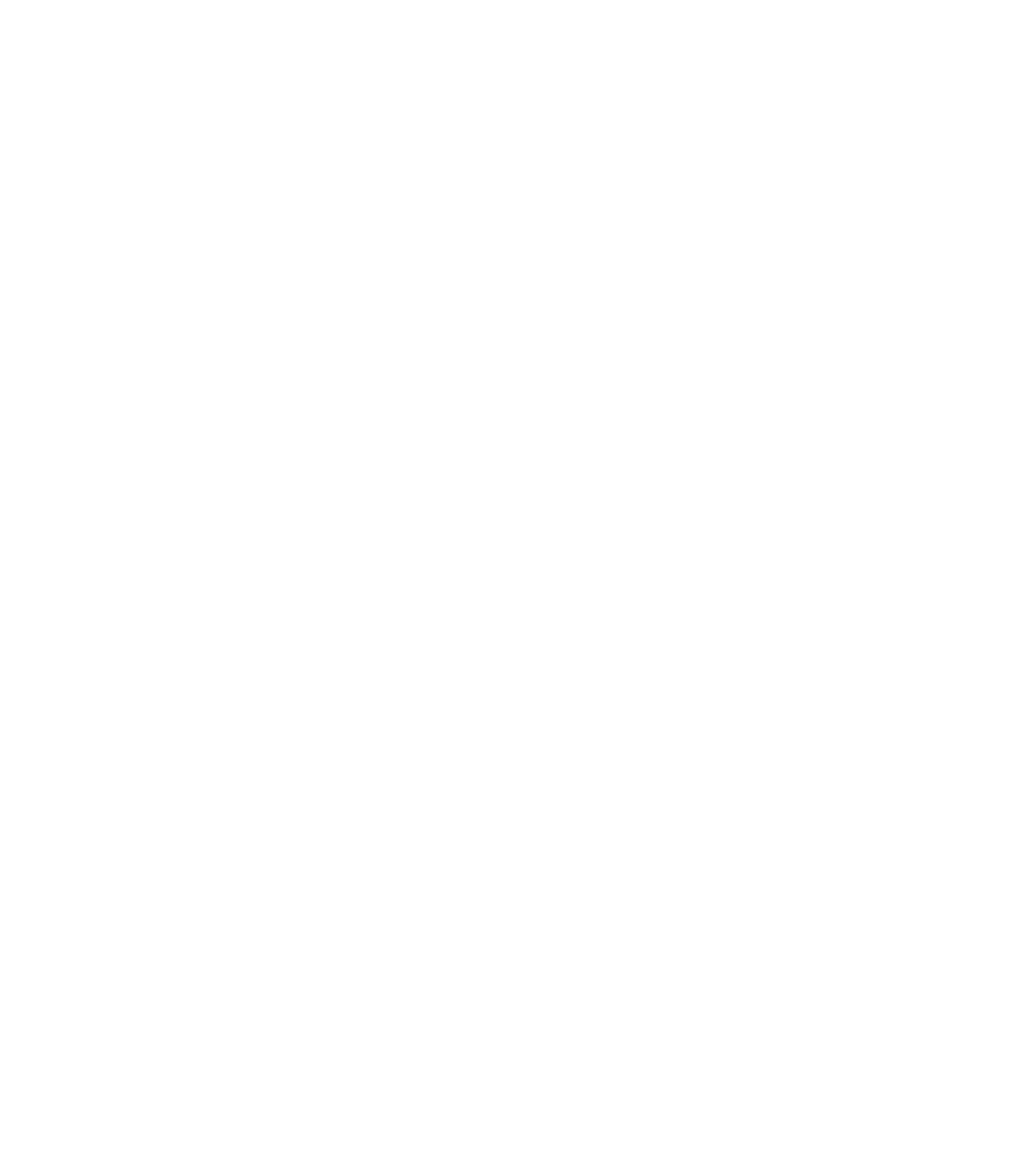
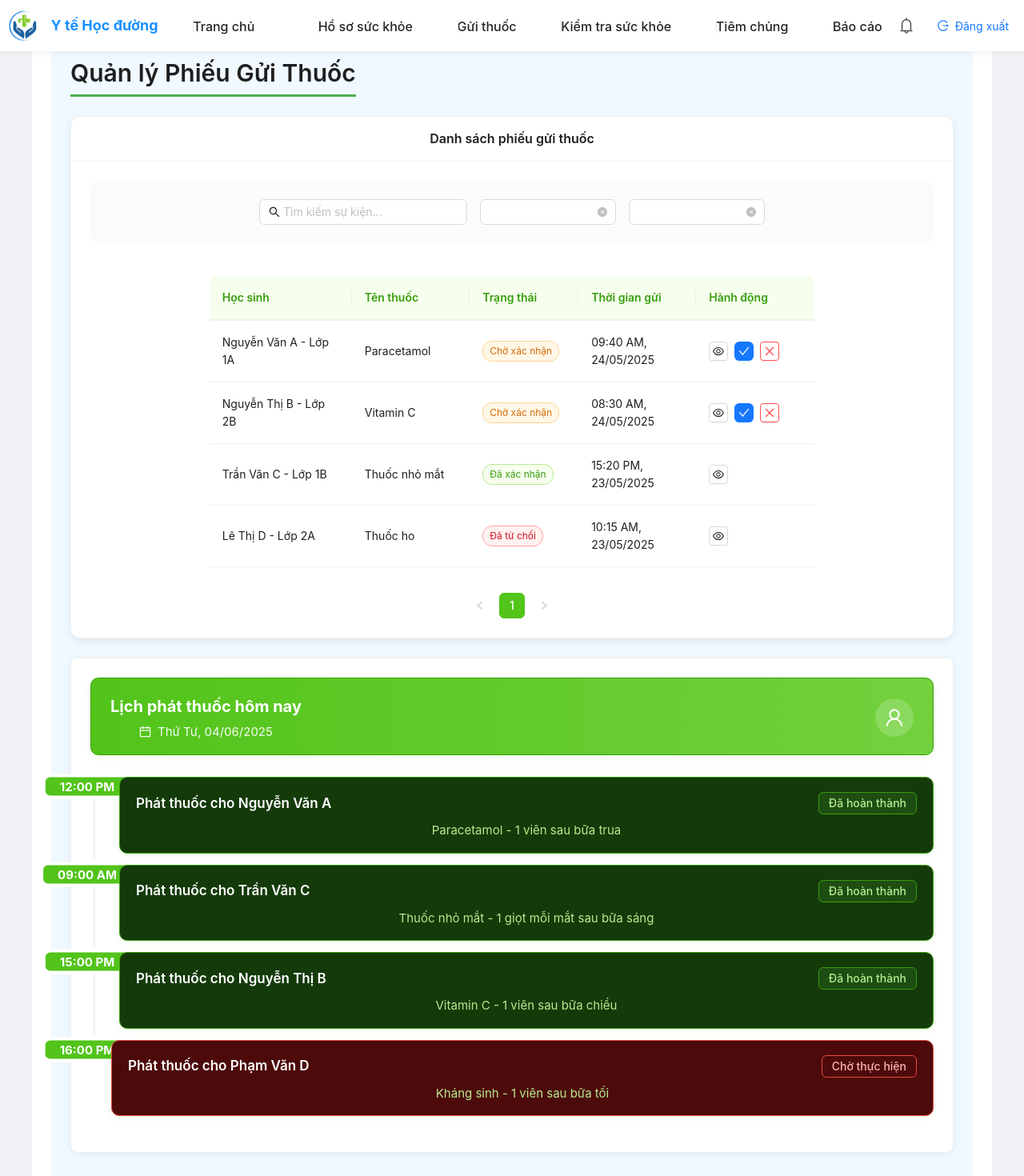
Before and after one commit to SWP391-SE1851-Team3/SWP391_FE, a React (Vite) app: page /manage-medication in a window 1280 px wide. Before the commit this address had no page. Shown: the top 1470 px of the page at 80% size. Before the commit the page ends 800 px from the top, so only its background shows below. Built offline with nearby package versions, Linux system fonts and the light colour scheme; sample sign-in values are in the browser's storage.

Commit message:
Manage-MedicationV2MedicationV2

```diff
--- a/src/pages/school-nurse/manage-medication/Medication.css
+++ b/src/pages/school-nurse/manage-medication/Medication.css
@@ -1,181 +1,241 @@
-.medication-management {
+/* Responsive styles */
+@media (min-width: 768px) {
+  .user-info {
+    display: block;
+  }
+}
+
+.user-info {
+  display: none;
+  text-align: right;
+}
+
+/* Medication Management Styles */
+.medical-management-app {
   max-width: 1400px;
   margin: 0 auto;
   padding: 24px;
-  background-color: #f0f4f0;
+  background-color: #f0f9ff;
   min-height: 100vh;
 }
 
-.header {
+/* Header */
+.app-header {
+  margin-bottom: 24px;
   text-align: center;
-  margin-bottom: 32px;
 }
 
-.page-title {
-  color: #2d5a2d !important;
-  font-weight: 600;
+.app-title {
+  font-size: 28px;
+  font-weight: bold;
+  color: #389e0d;
   margin: 0;
   border-bottom: 3px solid #4CAF50;
   display: inline-block;
   padding-bottom: 8px;
 }
 
+/* Card chính */
 .main-card {
+  border-radius: 12px;
   margin-bottom: 24px;
-  box-shadow: 0 4px 12px rgba(0, 0, 0, 0.1);
-  border-radius: 12px;
-  border: none;
+  box-shadow: 0 4px 12px rgba(0, 0, 0, 0.08);
 }
 
-.filter-section {
+/* Bộ lọc */
+.filters-section {
+  background: #fafbfa;
+  border-radius: 12px;
+  padding: 24px 16px;
   margin-bottom: 24px;
-  padding: 20px;
-  background-color: #fafafa;
-  border-radius: 8px;
-  border: 1px solid #e8f5e8;
+  display: flex;
+  justify-content: center;
+  align-items: center;
+  width: 100%;
+  max-width: 100%;
+  box-sizing: border-box;
+}
+
+.main-card .filter-section {
+  margin-left: 0;
+  margin-right: 0;
+  width: 100%;
 }
 
 .search-input {
   border-radius: 6px;
 }
 
-.filter-btn {
-  background-color: #4CAF50;
-  border-color: #4CAF50;
-  color: white;
-  border-radius: 6px;
+/* Table */
+.events-table .ant-table-thead > tr > th {
+  background: #f6ffed;
+  color: #389e0d;
+  font-weight: 600;
 }
 
-.filter-btn:hover {
-  background-color: #45a049 !important;
-  border-color: #45a049 !important;
+.events-table .ant-table-tbody > tr > td {
+  background: #fff;
 }
 
-.medication-table {
-  background: white;
-  border-radius: 8px;
-}
-
-.medication-table .ant-table-thead > tr > th {
-  background-color: #f8f9fa;
-  border-bottom: 2px solid #4CAF50;
-  font-weight: 600;
-  color: #2d5a2d;
-}
-
-.medication-table .ant-table-tbody > tr:hover > td {
-  background-color: #f0f9f0;
-}
-
-.ant-tag {
-  border-radius: 12px;
-  font-weight: 500;
-  padding: 2px 8px;
-}
-
-.pagination-wrapper {
+/* Pagination */
+.pagination-section {
   display: flex;
-  justify-content: center;
-  margin-top: 24px;
-  padding: 16px;
-}
-
-.schedule-card {
-  box-shadow: 0 4px 12px rgba(0, 0, 0, 0.1);
-  border-radius: 12px;
-  border: none;
-}
-
-.schedule-card .ant-card-head {
-  background-color: #f8f9fa;
-  border-bottom: 2px solid #4CAF50;
-}
-
-.schedule-card .ant-card-head-title {
-  color: #2d5a2d;
-  font-weight: 600;
-  font-size: 18px;
-}
-
-.medication-timeline {
+  justify-content: flex-end;
   margin-top: 16px;
 }
 
-.timeline-content {
-  padding: 12px 0;
+/* Lịch phát thuốc hôm nay */
+.header-card {
+  width: 100%;
+  max-width: 100%;
+  margin-left: 0;
+  margin-right: 0;
+  box-sizing: border-box;
+  background: linear-gradient(90deg, #52c41a 0%, #73d13d 100%);
+  border-radius: 10px;
+  padding: 20px 24px 16px 24px;
+  margin-bottom: 18px;
+  color: #fff;
+  box-shadow: 0 2px 8px rgba(82, 196, 26, 0.12);
+  border: 1.5px solid #389e0d;
 }
 
-.timeline-header {
+.header-title {
+  font-size: 20px;
+  font-weight: bold;
+  margin-bottom: 4px;
+  color: #fff;
+}
+
+.header-subtitle {
+  font-size: 15px;
+  opacity: 0.95;
+  color: #fff;
+  margin-bottom: 0;
+}
+
+.user-info {
+  text-align: right;
+  color: #fff;
+}
+
+.ant-avatar {
+  background-color: rgba(255,255,255,0.18) !important;
+}
+
+/* Timeline thuốc */
+.medication-timeline {
+  width: 100%;
+  max-width: 100%;
+  margin-top: 0;
+}
+.medication-timeline .ant-timeline-item {
+  padding-bottom: 0;
+}
+.medication-timeline .ant-timeline-item-content {
+  margin-top: 0;
+  margin-bottom: 0;
+  padding: 0;
+}
+.medication-timeline .timeline-card {
+  background: #143a0a;
+  border-radius: 10px;
+  padding: 18px 20px 14px 20px;
+  margin-bottom: 14px;
+  color: #fff;
+  border: 1px solid #1e4d13;
+  position: relative;
+  box-shadow: 0 2px 8px rgba(82, 196, 26, 0.10);
+  display: flex;
+  flex-direction: column;
+  gap: 6px;
+}
+.medication-timeline .timeline-card.pending {
+  background: #4d3c0a;
+  border-color: #bfa940;
+}
+.medication-timeline .timeline-card.processing {
+  background: #4d3c0a;
+  border-color: #bfa940;
+}
+.medication-timeline .timeline-card.completed {
+  margin-left: 10px;
+  background: #143a0a;
+  border-color: #389e0d;
+}
+.medication-timeline .timeline-card.uncompleted, .medication-timeline .timeline-card.failed {
+  background: #4d0a0a;
+  border-color: #e74c3c;
+}
+.medication-timeline .timeline-card.completed .timeline-status {
+  background: #1e4d13;
+  color: #b7eb8f;
+  border: 1px solid #389e0d;
+}
+.medication-timeline .timeline-card.uncompleted .timeline-status, .medication-timeline .timeline-card.failed .timeline-status {
+  background: #4d0a0a;
+  color: #ffb3b3;
+  border: 1px solid #e74c3c;
+}
+.medication-timeline .timeline-card .timeline-header {
   display: flex;
   justify-content: space-between;
   align-items: center;
-  margin-bottom: 8px;
+}
+.medication-timeline .timeline-time-badge {
+  background: #52c41a;
+  color: #fff;
+  font-weight: bold;
+  font-size: 15px;
+  border-radius: 6px;
+  padding: 4px 18px;
+  margin-right: 18px;
+  display: inline-block;
+  min-width: 90px;
+  text-align: center;
+  position: relative;
+  z-index: 2;
+}
+.medication-timeline .timeline-card.pending .timeline-time-badge,
+.medication-timeline .timeline-card.processing .timeline-time-badge {
+  background: #bfa940;
+}
+.medication-timeline .timeline-card .timeline-status {
+  font-size: 14px;
+  font-weight: 500;
+  border-radius: 6px;
+  padding: 2px 12px;
+  display: inline-block;
+  margin-left: 8px;
+}
+.medication-timeline .timeline-body {
+  margin-top: 2px;
+}
+.medication-timeline .timeline-student {
+  font-size: 17px;
+  font-weight: 600;
+  color: #fff;
+}
+.medication-timeline .timeline-medication {
+  font-size: 15px;
+  color: #b7eb8f;
+  margin-bottom: 2px;
+}
+.medication-timeline .timeline-note {
+  font-size: 13px;
+  color: #e6ffe6;
+  opacity: 0.85;
+  margin-top: 2px;
 }
 
-.timeline-time {
-  color: #2d5a2d;
-  font-size: 16px;
+/* Responsive */
+@media (max-width: 900px) {
+  .stats-row {
+    flex-direction: column;
+    gap: 12px;
+  }
 }
 
-.timeline-status .status-icon.success {
-  color: #4CAF50;
-}
-
-.timeline-status .status-icon.pending {
-  color: #ff9800;
-}
-
-.timeline-status .status-text.success {
-  color: #4CAF50;
-  font-weight: 500;
-}
-
-.timeline-status .status-text.pending {
-  color: #666;
-  font-weight: 500;
-}
-
-.timeline-body {
-  margin-left: 0;
-}
-
-.ant-timeline-item-tail {
-  border-left: 2px solid #e8f5e8;
-}
-
-.ant-timeline-item-head {
-  background-color: white;
-  border: 2px solid #4CAF50;
-}
-
-/* Custom button styles */
-.ant-btn-primary {
-  background-color: #4CAF50;
-  border-color: #4CAF50;
-}
-
-.ant-btn-primary:hover {
-  background-color: #45a049 !important;
-  border-color: #45a049 !important;
-}
-
-/* Custom select styles */
-.ant-select-selector {
-  border-radius: 6px !important;
-}
-
-.ant-select-focused .ant-select-selector {
-  border-color: #4CAF50 !important;
-  box-shadow: 0 0 0 2px rgba(76, 175, 80, 0.2) !important;
-}
-
-/* Custom input focus */
-.ant-input:focus {
-  border-color: #4CAF50;
-  box-shadow: 0 0 0 2px rgba(76, 175, 80, 0.2);
-}
-
-/* Responsive design */
 @media (max-width: 768px) {
   .medication-management {
     padding: 16px;
@@ -196,3 +256,11 @@
     gap: 8px;
   }
 }
+
+.supplies-card {
+  width: 100%;
+  max-width: 100%;
+  margin-left: 0;
+  margin-right: 0;
+  box-sizing: border-box;
+}
--- a/src/pages/school-nurse/manage-medication/index.jsx
+++ b/src/pages/school-nurse/manage-medication/index.jsx
@@ -12,19 +12,19 @@ import {
   Row,
   Col,
   Pagination,
-  Checkbox
+  Avatar
 } from 'antd';
 import {
   SearchOutlined,
-  FilterOutlined,
   EyeOutlined,
   CheckOutlined,
   CloseOutlined,
-  ClockCircleOutlined
+  CalendarOutlined,
+  UserOutlined
 } from '@ant-design/icons';
 import './Medication.css';
 
-const { Title, Text } = Typography;
+const { Title } = Typography;
 const { Option } = Select;
 
 const MedicationManagement = () => {
@@ -90,8 +90,22 @@ const MedicationManagement = () => {
       medication: 'Vitamin C - 1 viên sau bữa chiều',
       status: 'completed',
       color: 'green'
+    },
+    {
+      time: '16:00 PM',
+      student: 'Phạm Văn D',
+      medication: 'Kháng sinh - 1 viên sau bữa tối',
+      status: 'uncompleted',
+      color: 'red'
     }
   ];
+
+  const today = new Date().toLocaleDateString('vi-VN', {
+    weekday: 'long',
+    day: '2-digit',
+    month: '2-digit',
+    year: 'numeric'
+  });
 
   const getStatusTag = (status) => {
     switch (status) {
@@ -155,32 +169,31 @@ const MedicationManagement = () => {
   ];
 
   return (
-    <div className="medication-management">
-      <div className="header">
-        <Title level={2} className="page-title">
-          Quản lý Phiếu Gửi Thuốc
-        </Title>
+    <div className="medical-management-app">
+      <div className="app-header">
+        <Title level={2} className="app-title">Quản lý Phiếu Gửi Thuốc</Title>
       </div>
 
-      <Card className="main-card">
-        {/* Search and Filter Section */}
-        <div className="filter-section">
-          <Row gutter={16} align="middle">
-            <Col flex="auto">
+      {/* Danh sách phiếu gửi thuốc */}
+      <Card className="main-card" title="Danh sách phiếu gửi thuốc">
+        <div className="filters-section filter-section">
+          <Row gutter={16} justify="center" align="middle" wrap={false}>
+            <Col>
               <Input
-                placeholder="Tìm kiếm theo tên học sinh hoặc tên thuốc"
+                placeholder="Tìm kiếm sự kiện..."
                 prefix={<SearchOutlined />}
                 value={searchText}
                 onChange={(e) => setSearchText(e.target.value)}
                 className="search-input"
+                style={{ minWidth: 220 }}
               />
             </Col>
             <Col>
               <Select
-                placeholder="Tất cả trạng thái"
-                style={{ width: 200 }}
+                placeholder="Tất cả loại ..."
                 value={statusFilter}
                 onChange={setStatusFilter}
+                style={{ minWidth: 170 }}
                 allowClear
               >
                 <Option value="pending">Chờ xác nhận</Option>
@@ -190,10 +203,10 @@ const MedicationManagement = () => {
             </Col>
             <Col>
               <Select
-                placeholder="Tất cả lớp"
-                style={{ width: 150 }}
+                placeholder="Tất cả trạng thái..."
                 value={classFilter}
                 onChange={setClassFilter}
+                style={{ minWidth: 170 }}
                 allowClear
               >
                 <Option value="1A">Lớp 1A</Option>
@@ -202,24 +215,17 @@ const MedicationManagement = () => {
                 <Option value="2B">Lớp 2B</Option>
               </Select>
             </Col>
-            <Col>
-              <Button icon={<FilterOutlined />} className="filter-btn">
-                Lọc
-              </Button>
-            </Col>
           </Row>
         </div>
 
-        {/* Main Table */}
         <Table
           columns={columns}
           dataSource={data}
           pagination={false}
-          className="medication-table"
+          className="events-table"
         />
 
-        {/* Pagination */}
-        <div className="pagination-wrapper">
+        <div className="pagination-section">
           <Pagination
             current={1}
             total={4}
@@ -230,36 +236,44 @@ const MedicationManagement = () => {
         </div>
       </Card>
 
-      {/* Today's Schedule */}
-      <Card className="schedule-card" title="Lịch phát thuốc hôm nay">
+      {/* Lịch phát thuốc hôm nay */}
+      <Card className="supplies-card" title={null} style={{ marginBottom: 24 }}>
+        <div className="header-card">
+          <div style={{ display: 'flex', justifyContent: 'space-between', alignItems: 'center' }}>
+            <div>
+              <div className="header-title">Lịch phát thuốc hôm nay</div>
+              <Space className="header-subtitle">
+                <CalendarOutlined />
+                <span>{today}</span>
+              </Space>
+            </div>
+            <div style={{ display: 'flex', alignItems: 'center', gap: '16px' }}>
+              <div className="user-info">
+                <div style={{ fontSize: '12px', opacity: 0.8 }}>Đang đăng nhập</div>
+                <div style={{ fontWeight: 'bold' }}>Y tá trực</div>
+              </div>
+              <Avatar
+                size={48}
+                icon={<UserOutlined />}
+                style={{ backgroundColor: 'rgba(255, 255, 255, 0.2)' }}
+              />
+            </div>
+          </div>
+        </div>
         <Timeline className="medication-timeline">
-          {timelineData.map((item, index) => (
-            <Timeline.Item
-              key={index}
-              dot={<ClockCircleOutlined />}
-              color={item.color}
-            >
-              <div className="timeline-content">
+          {timelineData.map((item, idx) => (
+            <Timeline.Item key={idx} dot={
+              <span className="timeline-time-badge">{item.time}</span>
+            } color="transparent">
+              <div className={`timeline-card ${item.status === 'completed' ? 'completed' : 'uncompleted'}`}>
                 <div className="timeline-header">
-                  <Text strong className="timeline-time">{item.time}</Text>
-                  <div className="timeline-status">
-                    {item.status === 'completed' ? (
-                      <Space>
-                        <CheckOutlined className="status-icon success" />
-                        <Text className="status-text success">Đánh dấu hoàn thành</Text>
-                      </Space>
-                    ) : (
-                      <Space>
-                        <ClockCircleOutlined className="status-icon pending" />
-                        <Text className="status-text pending">Đã hoàn thành</Text>
-                      </Space>
-                    )}
-                  </div>
+                  <span className="timeline-student">Phát thuốc cho {item.student}</span>
+                  <span className="timeline-status">
+                    {item.status === 'completed' ? 'Đã hoàn thành' : 'Chờ thực hiện'}
+                  </span>
                 </div>
                 <div className="timeline-body">
-                  <Text strong>Phát thuốc cho {item.student}</Text>
-                  <br />
-                  <Text type="secondary">{item.medication}</Text>
+                  <div className="timeline-medication">{item.medication}</div>
                 </div>
               </div>
             </Timeline.Item>
--- a/src/pages/school-nurse/medical-events/Events.css
+++ b/src/pages/school-nurse/medical-events/Events.css
@@ -44,9 +44,31 @@
 
 .filters-section {
   margin-bottom: 16px;
-  padding: 16px;
+  padding: 16px 10px;
   background-color: #fafafa;
   border-radius: 6px;
+}
+
+.custom-filters-section {
+  background: #fafbfa;
+  border-radius: 12px;
+  padding: 24px 16px;
+  margin-bottom: 24px;
+  display: flex;
+  justify-content: center;
+  align-items: center;
+}
+
+.custom-filters-section .ant-row {
+  width: auto;
+  flex-wrap: nowrap !important;
+  justify-content: center;
+  gap: 16px;
+}
+
+.custom-filters-section .ant-col {
+  display: flex;
+  align-items: center;
 }
 
 .events-table .ant-table-thead > tr > th {
--- a/src/routes/AppRoutes.jsx
+++ b/src/routes/AppRoutes.jsx
@@ -8,6 +8,7 @@ import StudentHealthRecord from '../pages/parent/health-records';
 import ParentPage from '../pages/parent';
 import MedicalEvents from '../pages/school-nurse/medical-events';
 import NursePage from '../pages/school-nurse';
+import ManageMedication from '../pages/school-nurse/manage-medication';
 const AppRoutes = () => {
   return (
     <Routes>
@@ -40,6 +41,11 @@ const AppRoutes = () => {
           </PrivateRoute>
 
         } />
+        <Route path='manage-medication' element={
+          <PrivateRoute>
+            <ManageMedication />
+          </PrivateRoute>
+        } />
       </Route>
     </Routes>
   );
```
Also changed, not shown: src/pages/school-nurse/medical-events/index.jsx (+10 -7 lines).
